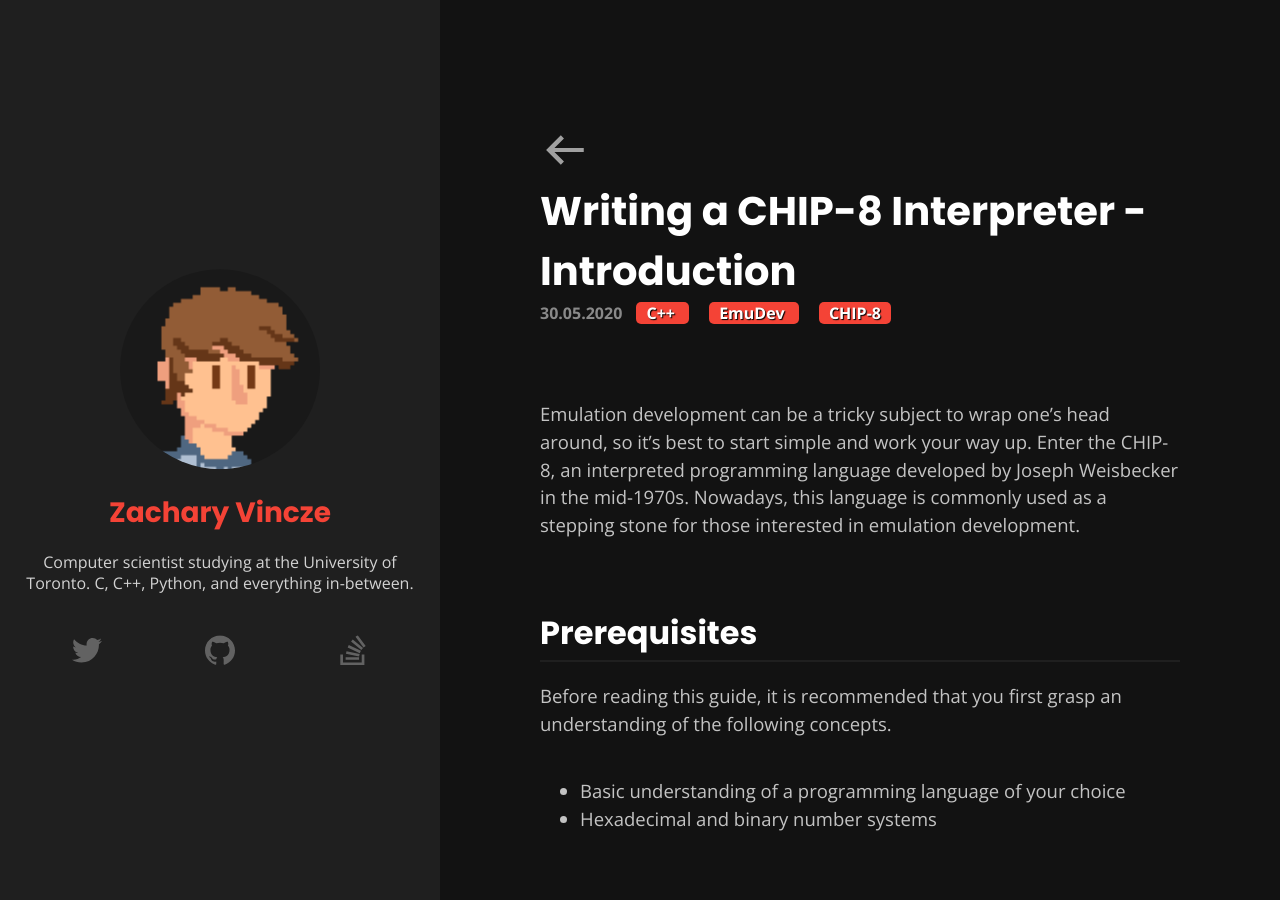
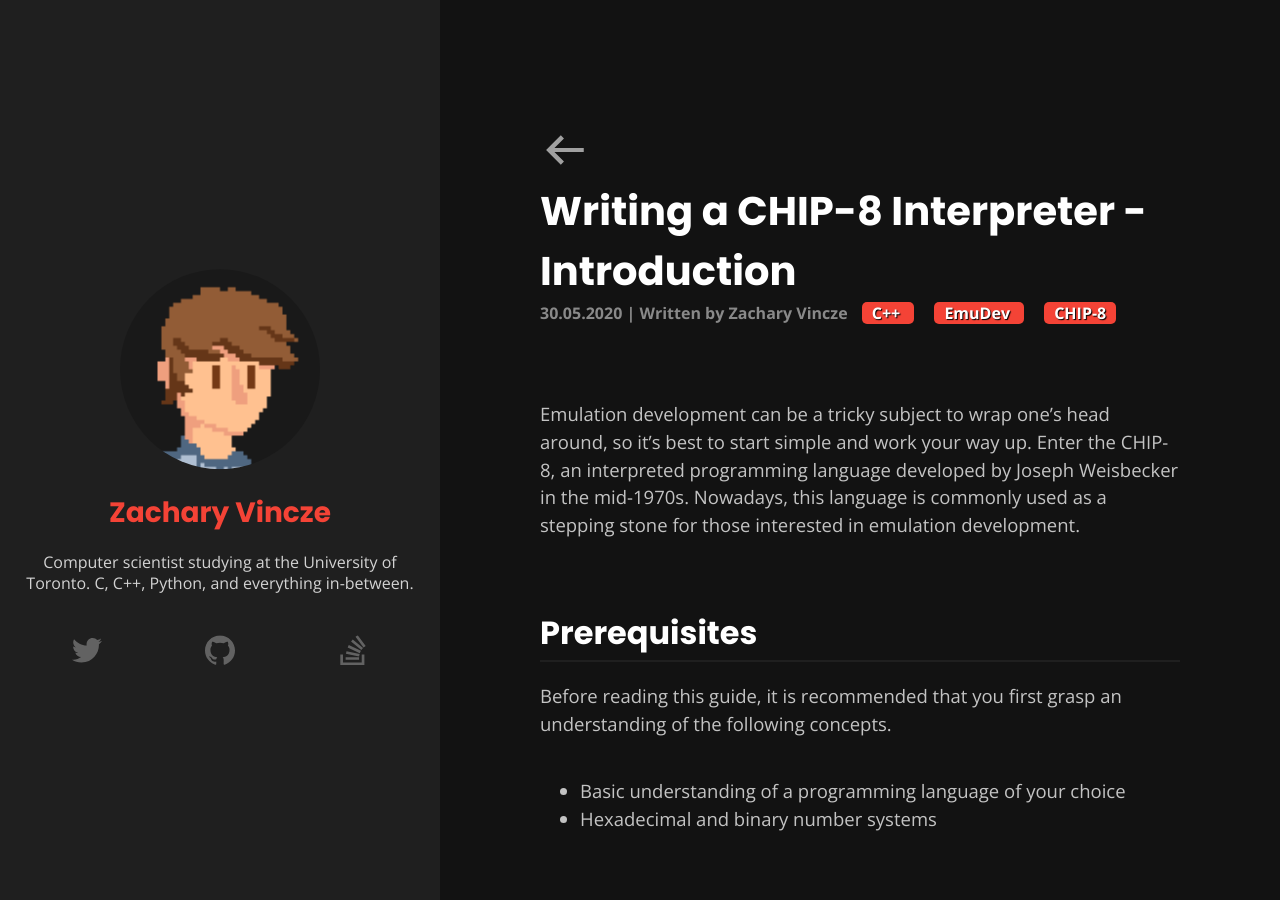
Before and after one commit to zacharyvincze/zacharyvincze.github.io, a Jekyll site: the page built from _posts/2020-05-21-chip8-interpreter-part1.md, in a window 1280 px wide and 900 px high. Built offline with Jekyll 4.4.1, drawn with Linux system fonts in a browser that asks for light colours.

Commit message:
Added author entry to posts

```diff
--- a/_layouts/post.html
+++ b/_layouts/post.html
@@ -17,7 +17,7 @@
             </svg>
         </a>
         <h1 class="post-title">{{ page.title }}</h1>
-        <h2 class="post-date text text-faded">{{ page.date | date: "%-d.%m.%Y" }}</h2>
+        <h2 class="post-date text text-faded">{{ page.date | date: "%-d.%m.%Y" }} | Written by {{ page.author }}</h2>
         {% for tag in page.tags %}
         <div class="post-tags-border">
             <h2 class="post-tags text">{{tag}}</h2>
--- a/_posts/2020-05-21-chip8-interpreter-part1.md
+++ b/_posts/2020-05-21-chip8-interpreter-part1.md
@@ -4,6 +4,7 @@ title: Writing a CHIP-8 Interpreter - Introduction
 date: 2020-05-30 17:07:00
 tags: [C++, EmuDev, CHIP-8]
 permalink: /writing-a-chip8-interpreter-introduction/
+author: Zachary Vincze
 ---
 
 Emulation development can be a tricky subject to wrap one's head around, so it's best to start simple and work your way up. Enter the CHIP-8, an interpreted programming language developed by Joseph Weisbecker in the mid-1970s. Nowadays, this language is commonly used as a stepping stone for those interested in emulation development.
--- a/index.html
+++ b/index.html
@@ -12,7 +12,7 @@ title: Zachary Vincze's Dev Log
             </div>
             <div class="post-information">
                 <h2 class="text-header"><a href="{{ post.permalink }}">{{ post.title }}</a></h2>
-                <h2 class="post-date text text-faded">{{ post.date | date: "%-d %B %Y" }}</h2>
+                <h2 class="post-date text text-faded">{{ post.date | date: "%-d %B %Y" }} | Written by {{ post.author }}</h2>
                 <div class="excerpt-content">
                     {{ post.excerpt }}
                 </div>
```
